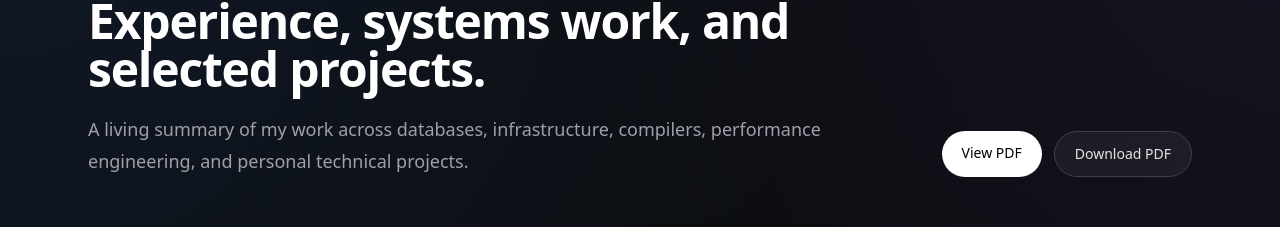
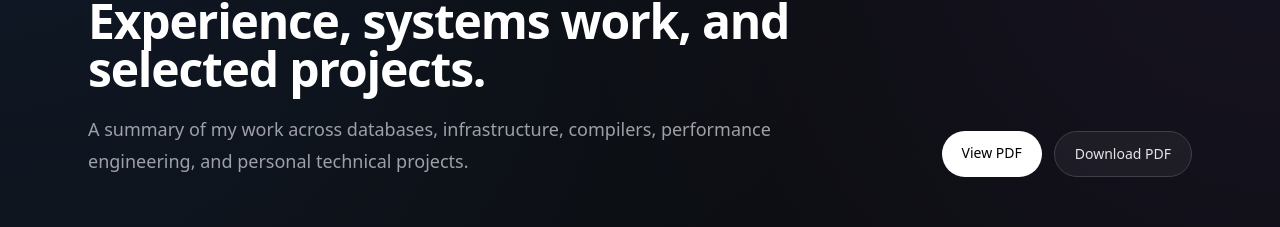
Before and after one commit to rvanka/rajeshwar.dev, a Next.js app: page /resume in a window 1280 px wide. Shown: the part 140-367 px from the top of the page. Built offline with nearby package versions, Linux system fonts and the light colour scheme.

Commit message:
minor fix

```diff
--- a/src/app/resume/page.tsx
+++ b/src/app/resume/page.tsx
@@ -110,7 +110,7 @@ export default function ResumePage() {
             Experience, systems work, and selected projects.
           </h1>
           <p className="mt-5 text-lg leading-8 text-zinc-400">
-            A living summary of my work across databases, infrastructure,
+            A summary of my work across databases, infrastructure,
             compilers, performance engineering, and personal technical projects.
           </p>
         </div>
```
